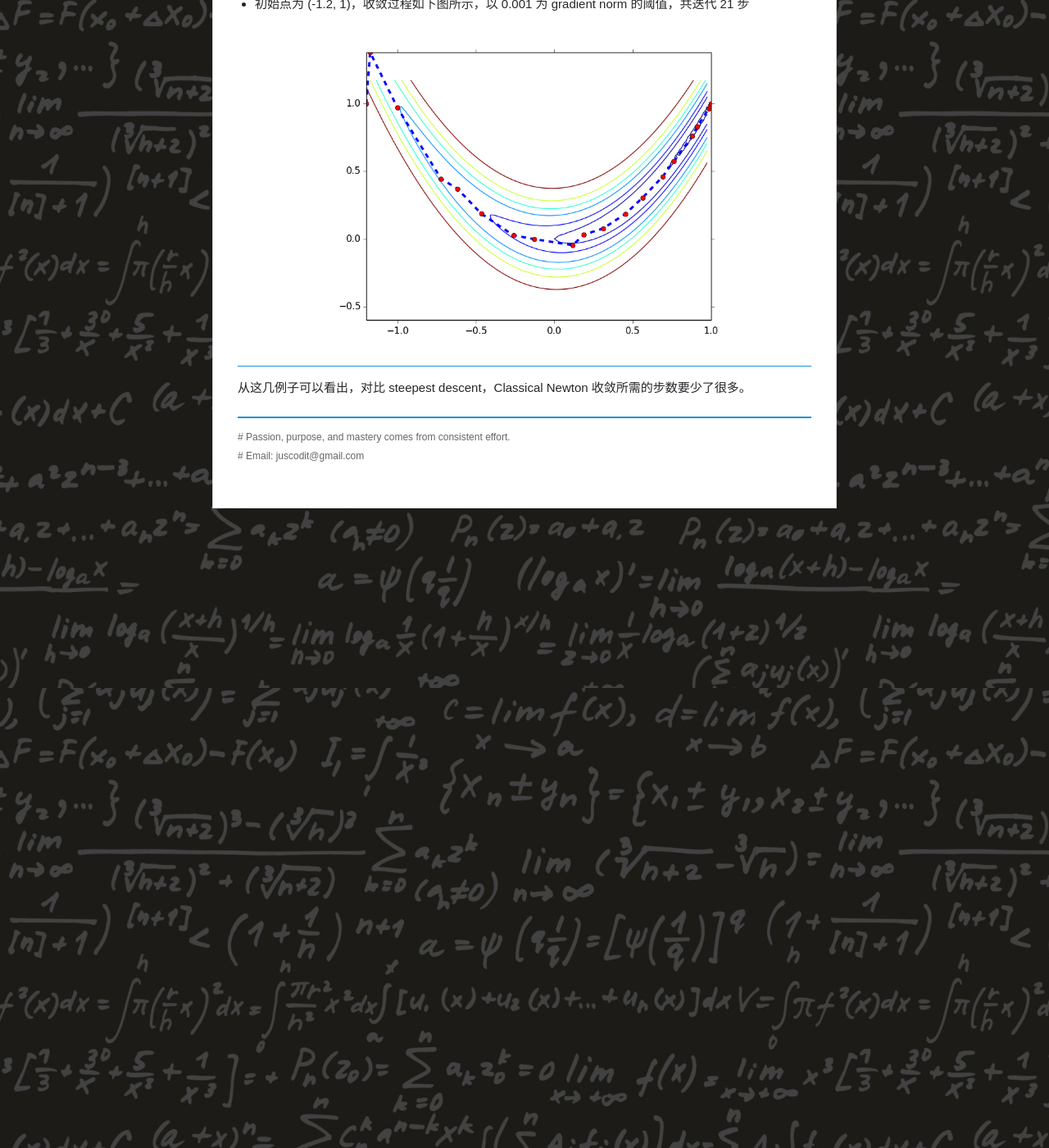
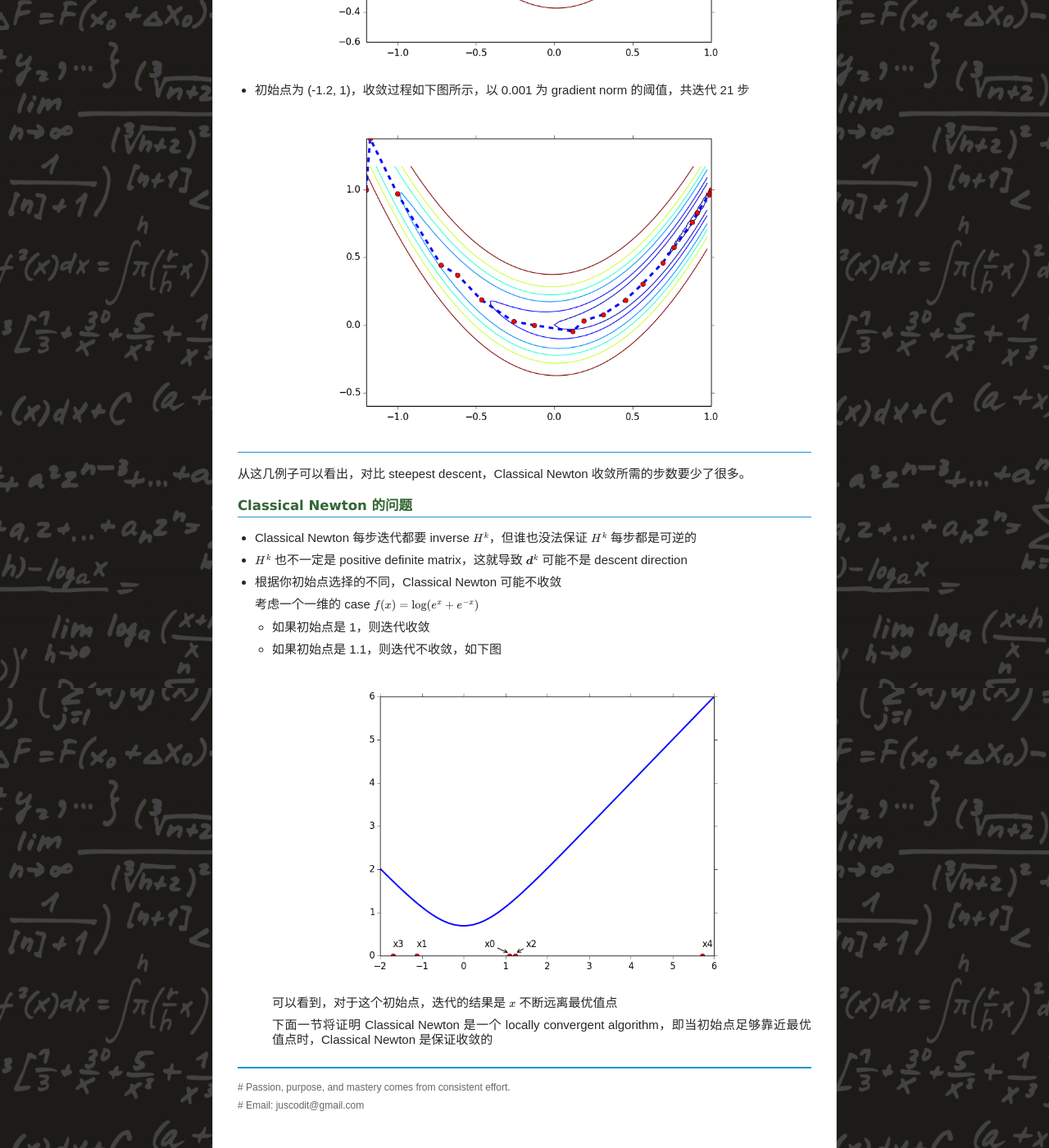
Before and after one commit to chenrushan/chenrushan.github.io, a Jekyll site: the page built from _posts/2014-07-05-NP-09-classical-newton.markdown, in a window 1280 px wide and 1400 px high, scrolled down 2761 px. Shown: the whole window at 82% size. Built offline with Jekyll 4.4.1, drawn with Linux system fonts in a browser that asks for light colours; Markdown is read by kramdown in place of the engine named in the settings; formulas are drawn with MathJax 3.

Commit message:
[np09]: update

```diff
--- a/_posts/2014-07-05-NP-09-classical-newton.markdown
+++ b/_posts/2014-07-05-NP-09-classical-newton.markdown
@@ -67,7 +67,7 @@ $$\boldsymbol{x}^{k+1} = \boldsymbol{x}^k - {H^{k}}^{-1} \boldsymbol{g}^k$$
 
 下图给出 Rosenbrock function $f(\boldsymbol{x}) = 100(\boldsymbol{x}\_2 - \boldsymbol{x}\_1^2)^2 + (1 - \boldsymbol{x}\_1)^2$ 在点 $(-0.5, 0)$ 处的 quadratic approximation，其中红点表示 $(-0.5, 0)$，绿色的 contour 就是 quadratic approximation 对应的 contour
 
-  <img style="width:60%" src="/resource/NNP/09-newton/rosen3.png" />
+  <img style="width:80%" src="/resource/NNP/09-newton/rosen3.png" />
 
 #### Examples
 
@@ -92,3 +92,23 @@ $$\boldsymbol{x}^{k+1} = \boldsymbol{x}^k - {H^{k}}^{-1} \boldsymbol{g}^k$$
 ----------
 
 从这几例子可以看出，对比 steepest descent，Classical Newton 收敛所需的步数要少了很多。
+
+#### Classical Newton 的问题
+
+* Classical Newton 每步迭代都要 inverse $H^k$，但谁也没法保证 $H^k$ 每步都是可逆的
+
+* $H^k$ 也不一定是 positive definite matrix，这就导致 $\boldsymbol{d}^k$ 可能不是 descent direction
+
+* 根据你初始点选择的不同，Classical Newton 可能不收敛
+
+  考虑一个一维的 case $f(x) = \log(e^x + e^{-x})$
+
+  * 如果初始点是 1，则迭代收敛
+
+  * 如果初始点是 1.1，则迭代不收敛，如下图
+
+      <img style="width:80%" src="/resource/NNP/09-newton/log.png" />
+
+      可以看到，对于这个初始点，迭代的结果是 $x$ 不断远离最优值点
+
+      下面一节将证明 Classical Newton 是一个 locally convergent algorithm，即当初始点足够靠近最优值点时，Classical Newton 是保证收敛的
```
Also changed, not shown: 1 other file.
